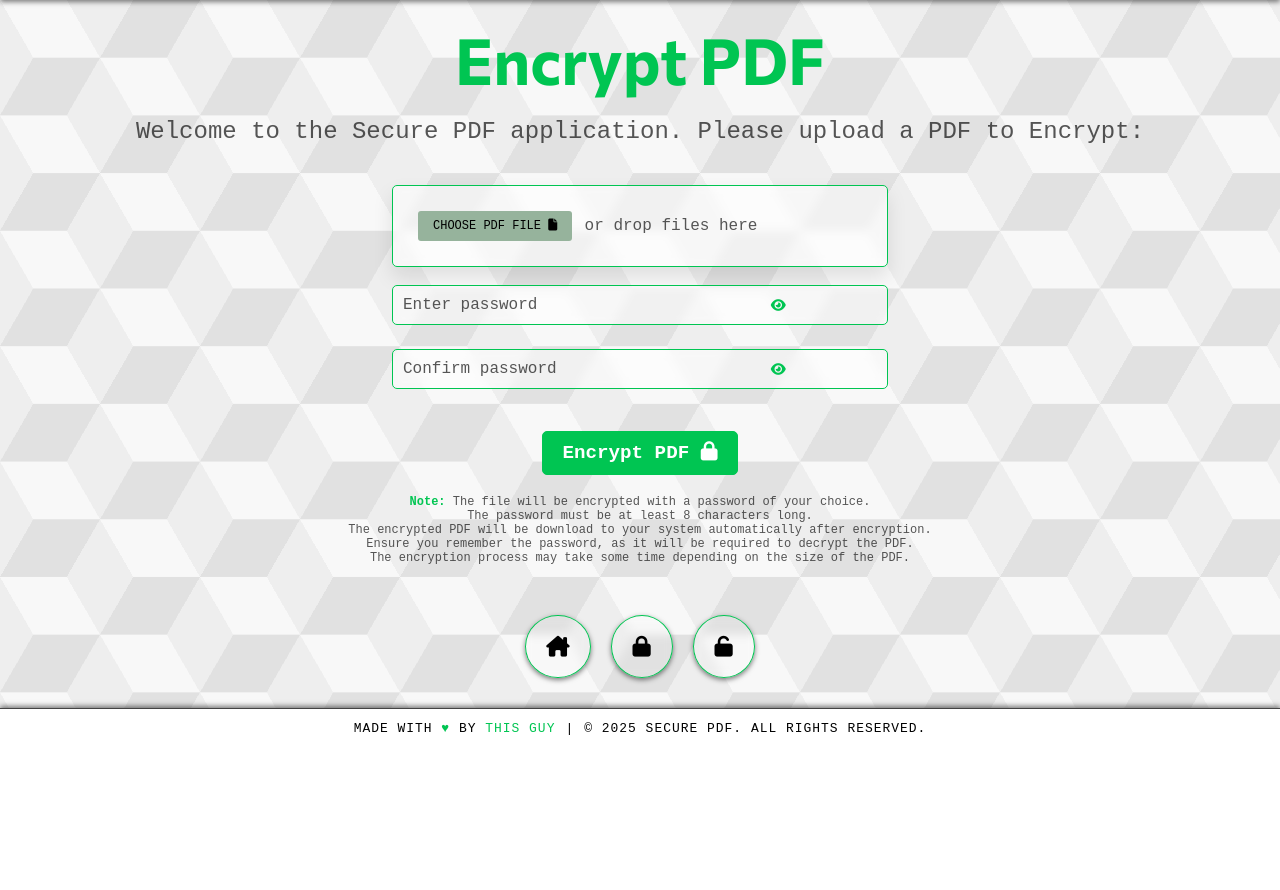
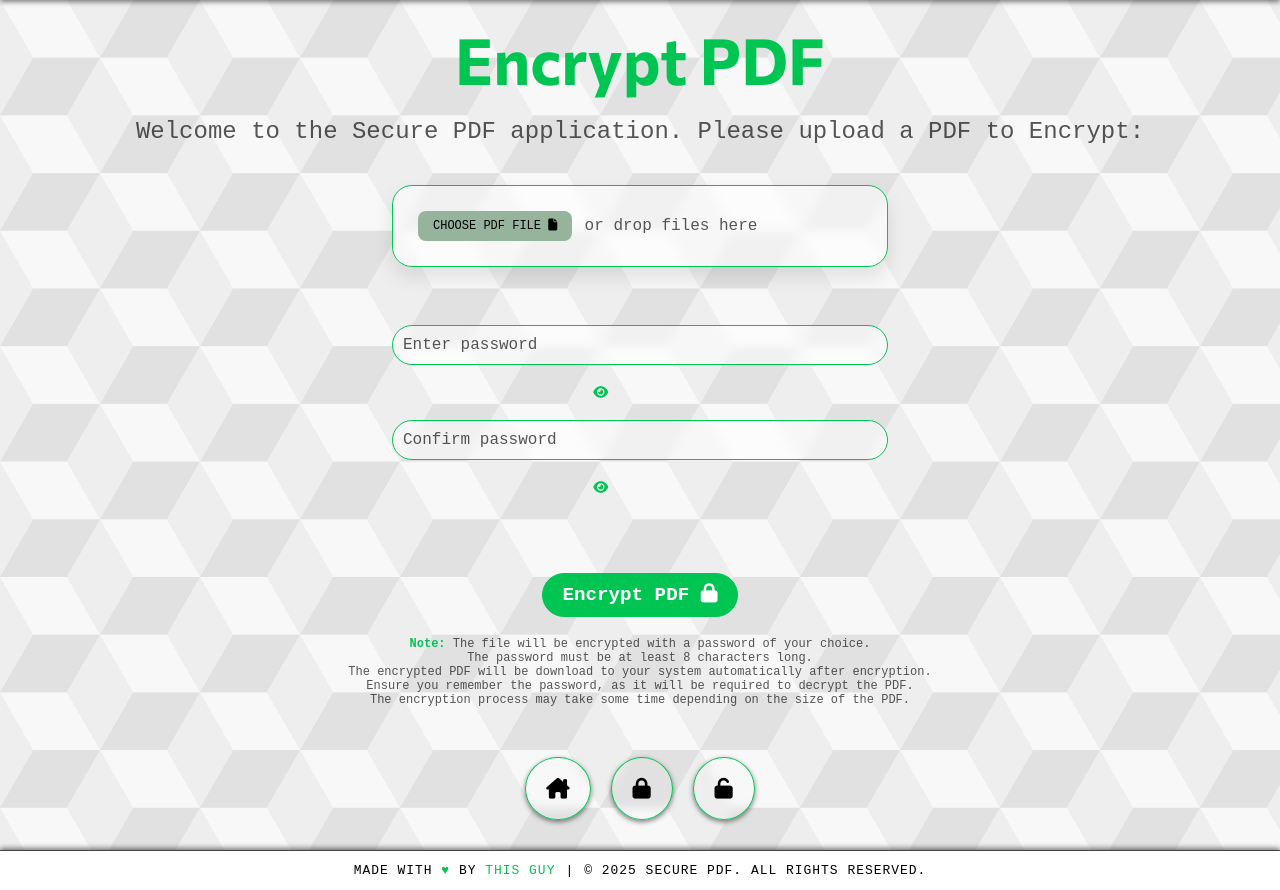
Before and after one commit to Sridip-99/Secpdf, a Django app: page /encrypt/ in a window 1280 px wide. Shown: the part 56-946 px from the top of the page. Before the commit the page ends 791 px from the top, so only its background shows below. Run offline with Django 5.2, Linux system fonts and the light colour scheme; some libraries are stand-ins or nearby versions.

Commit message:
Update styles.css

```diff
--- a/static/css/styles.css
+++ b/static/css/styles.css
@@ -269,11 +269,11 @@ main {
     background-color: transparent;
     backdrop-filter: blur(5px);
     box-shadow: 0 2px 5px rgba(0, 0, 0, 0.5);
-    overflow: hidden;
+
 
     margin: 10px 0;
     border: solid 1px var(--color1);
-    border-radius: 10px;
+    border-radius: 20px;
     transition: background-color 0.3s ease, transform 0.3s ease;
 }
 .container li:hover {
@@ -300,7 +300,6 @@ main {
     .container a{
         min-height: 60px;
     }
-
 }
 .container a:hover {
     color: var(--color1);
@@ -357,7 +356,6 @@ main {
 	align-items: center;
 	justify-content: center;
 	flex-grow: 1;
-  overflow: hidden;
 	background-color: transparent;
 	backdrop-filter: blur(5px);
 	box-shadow: 0 2px 5px rgba(0, 0, 0, 0.5);
@@ -436,14 +434,21 @@ main {
 /* === form styling ===*/
 form{
 	width: 100%;
+  	min-width: 350px;
 	height: fit-content;
 	display: flex;
 	align-items: center;
 	justify-content: center;
 	flex-direction: column;
+  gap: 20px;
+}
+.input-field{
+	display: flex;
+	align-items: center;
+	justify-content: center;
 }
 form label {
-  display: none;
+  	display: none;
 	font-size: 1.2em;
 	color: var(--color1);
 	font-weight: 700;
@@ -452,16 +457,17 @@ form label {
 form input{
 	width: 40%;
 	min-width: 300px;
-  max-width: 500px;
+  	max-width: 500px;
+	position: relative;
 	padding: 10px;
 	border: 1px solid var(--color1);
-	border-radius: 5px;
+	border-radius: 30px;
 	background-color: var(--background-color2);
 	backdrop-filter: blur(5px);
 	color: var(--color3);
 	font-family: 'Courier New', Courier, monospace;
 	font-size: 16px;
-  font-weight: 300;
+  	font-weight: 300;
 	transition: border-color 0.3s ease;
 }
 form input::placeholder {
@@ -480,15 +486,13 @@ form input:focus {
   color: var(--color3);
 }
 .toggle-password{
-  width: 24px;
-  height: 24px;
+  width: 0;
   display: inline-block;
   position: relative;
-  margin-left: 10px;
   border: none;
   color: var(--color1);
   background: transparent;
-  transform: translateX(10em) translateY(-2.42em);
+  transform: translateX(-3.5em);
   z-index: 2;
   cursor: pointer;
 }
@@ -500,7 +504,7 @@ form input:focus {
 	font-weight: 700;
 	border: 1px solid var(--color1);
 	padding: 10px 20px;
-	border-radius: 5px;
+	border-radius: 30px;
 	font-size: 1.2em;
 	transition: background-color 0.3s ease, color 0.3s ease, border 0.3s ease;
 }
@@ -522,7 +526,7 @@ form input:focus {
   background-color: var(--background-color2);
   backdrop-filter: blur(5px);
   border: 1px solid var(--color1);
-  border-radius: 5px;
+  border-radius: 20px;
   box-shadow: 0 10px 20px rgba(0,0,0,.1);
   transition: .3s;
 }
@@ -534,7 +538,7 @@ form input:focus {
 .fake-btn {
   flex-shrink: 0;
   background-color: #96b39c;
-  border-radius: 3px;
+  border-radius: 8px;
   padding: 8px 15px;
   margin-right: 10px;
   font-size: 12px;
```
